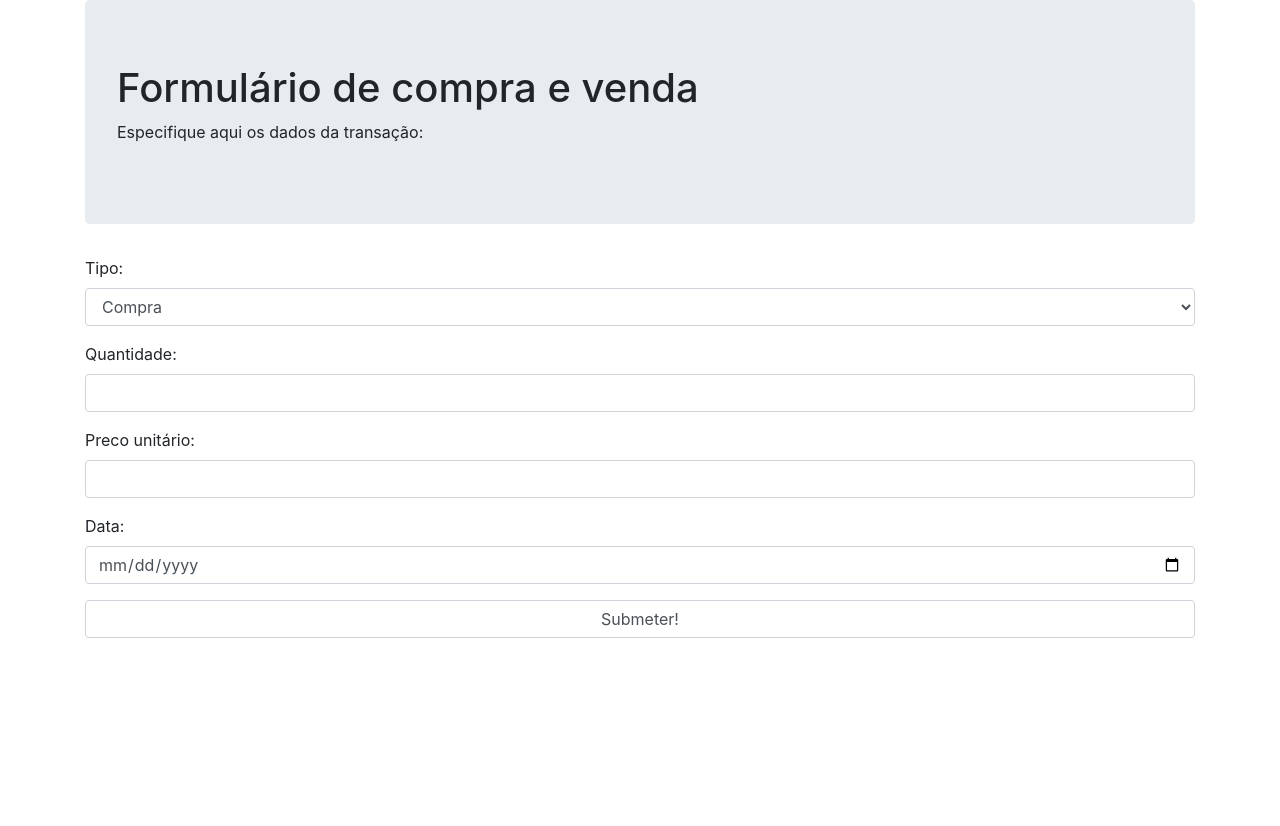
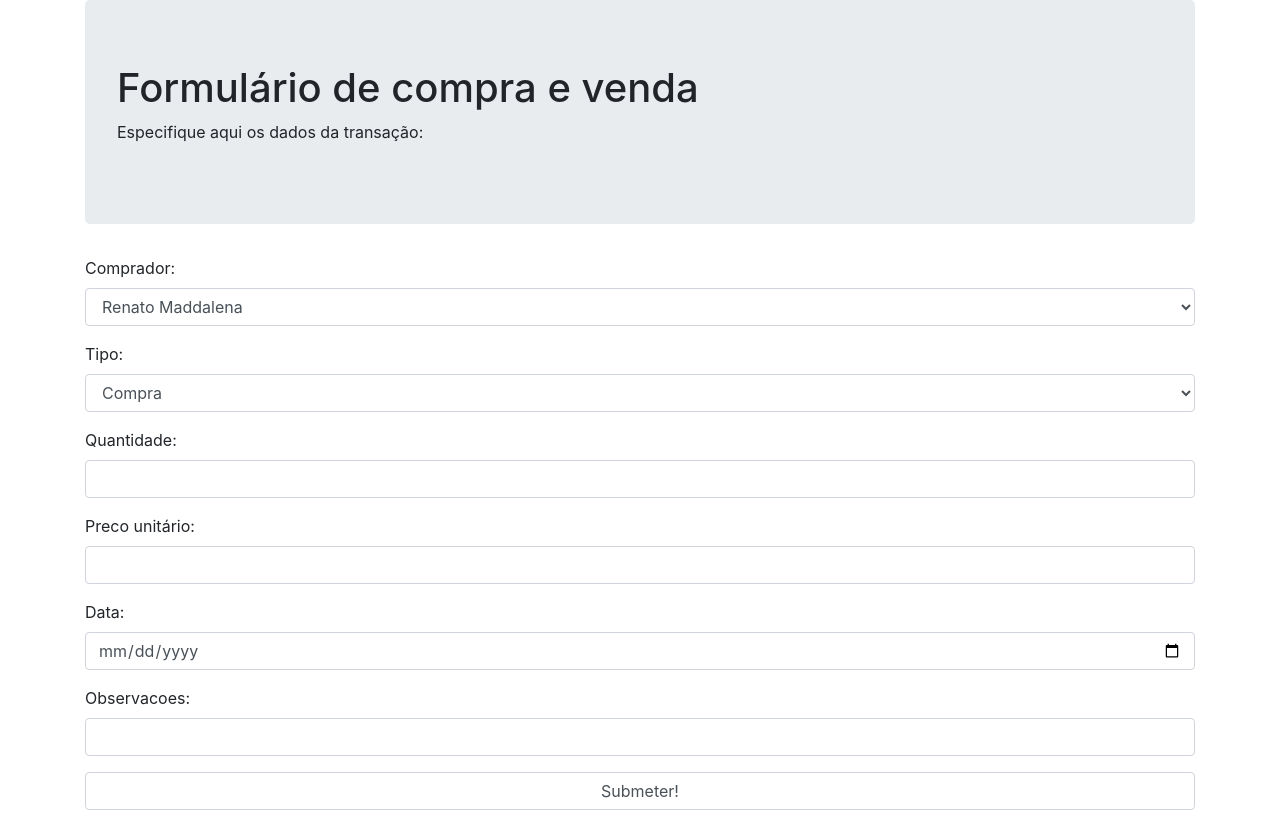
Before and after one commit to emilioMaddalena/not_just_tires, a Flask app: page /form in a window 1280 px wide. Shown: the part 56-882 px from the top of the page. Before the commit the page ends 694 px from the top, so only its background shows below. Run offline with Flask 2, Linux system fonts and the light colour scheme; parts of the project's set-up code (start-up, migrations or seed data) failed here and were passed over.

Commit message:
form completed secrets file name update

```diff
--- a/not_just_tires/main.py
+++ b/not_just_tires/main.py
@@ -9,7 +9,7 @@ from flask_sqlalchemy import SQLAlchemy
 
 import pymysql
 
-from secrets import DB_ENDPOINT, DB_PORT, DB_USER, DB_PASSWORD, DB_NAME, FLASK_APP_KEY
+from my_secrets import DB_ENDPOINT, DB_PORT, DB_USER, DB_PASSWORD, DB_NAME, FLASK_APP_KEY
 
 app = Flask(__name__)
 app.secret_key = FLASK_APP_KEY
@@ -69,4 +69,4 @@ def form():
 
 if __name__ == '__main__':
     #db.create_all()
-    app.run()
+    app.run(debug=True)
--- /dev/null
+++ b/not_just_tires/my_secrets.py
@@ -0,0 +1,9 @@
+DB_ENDPOINT = 'test.curszfq60ncs.us-east-1.rds.amazonaws.com'
+DB_PORT = '3306'
+
+DB_USER = 'admin'
+DB_PASSWORD = 'dwqn18DHK1990pf'
+
+DB_NAME = 'inventory'
+
+FLASK_APP_KEY = '3hikccqkcN83qa1ur00cnqkwlfd1'
--- a/not_just_tires/templates/form.html
+++ b/not_just_tires/templates/form.html
@@ -15,24 +15,42 @@ Form page
 
     <form>
         <div class="form-group">
+            <label>Comprador:</label>
+            <select class="form-control" id="exampleFormControlSelect1">
+                <option>Renato Maddalena</option>
+                <option>Edmilson Andrade</option>
+                <option>Roberto Nantes</option>
+            </select>
+        </div>
+
+        <div class="form-group">
             <label>Tipo:</label>
             <select class="form-control" id="exampleFormControlSelect1">
                 <option>Compra</option>
                 <option>Venda</option>
             </select>
         </div>
+
         <div class="form-group">
             <label>Quantidade:</label>
             <p><input class="form-control" type="number" name="quantidade" min="1" /></p>
         </div>
+
         <div class="form-group">
             <label>Preco unitário:</label>
             <p><input class="form-control" type="number" name="preco_unitario" min="0" step="0.01" /></p>
         </div>
+
         <div class="form-group">
             <label>Data:</label>
             <p><input class="form-control" type="date" name="data" /></p>
         </div>
+
+        <div class="form-group">
+            <label>Observacoes:</label>
+            <p><input class="form-control" type="text" name="quantidade" min="1" /></p>
+        </div>
+
         <p><button type="button" class="form-control">Submeter!</button></p>
     </form>
 
--- a/not_just_tires/templates/index.html
+++ b/not_just_tires/templates/index.html
@@ -15,8 +15,8 @@
 
 <div class="container">
     <p>
-        Sistema de controle de estoque desenvolvido por Emilio T. Maddalena. <br>
-        Abril de 2022. <br>
+        Desenvolvedor: Emilio T. Maddalena. <br>
+        Data: abril de 2022. <br>
     </p>
 </div>
 
```
Also changed, not shown: README.md.
